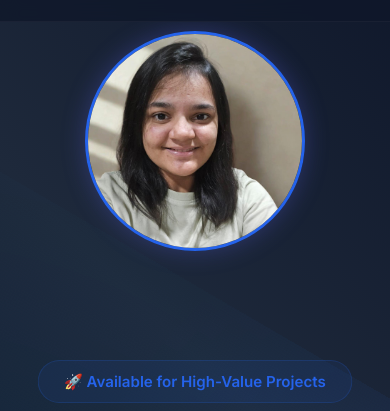
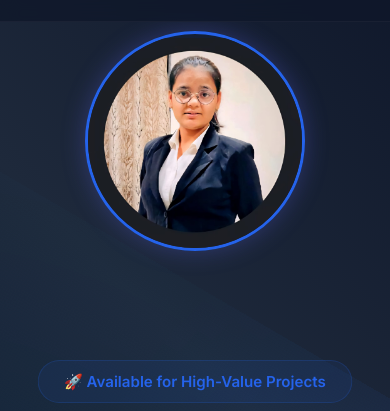
Before and after one commit to HR1937/Portfolio-Website, a plain HTML site: page index.html in a window 390 px wide. Shown: the part 65-476 px from the top of the page. Drawn offline with Linux system fonts and the light colour scheme.

Commit message:
Final img

```diff
--- a/index.html
+++ b/index.html
@@ -592,6 +592,7 @@
     border-radius: 50%;
     border: 3px solid var(--primary);
     object-fit: cover;
+    object-position:-30px 5px ;
     box-shadow: 0 0 25px rgba(99, 102, 241, 0.3);
     transition: transform 0.3s ease, box-shadow 0.3s ease;
 }
@@ -617,6 +618,8 @@
     .hero-img {
         width: 280px;
         height: 280px;
+        object-fit: cover;
+        object-position:-27px 4px ;
     }
 }
 
@@ -624,6 +627,8 @@
     .hero-img {
         width: 220px;
         height: 220px;
+        object-fit: cover;
+        object-position:-21px 4px ;
     }
 
     .hero-subtitle {
@@ -685,7 +690,7 @@
         </div>
 
         <div class="hero-right">
-            <img src="profile.jpg" alt="Hetvi Purohit" class="hero-img">
+            <img src="Me2.jpg" alt="Hetvi Purohit" class="hero-img">
         </div>
     </div>
 </section>
```
Also changed, not shown: Me2.jpg (added), Meeee.png (deleted), Profilee_coat.jpg (added), profile.jpg (deleted).
